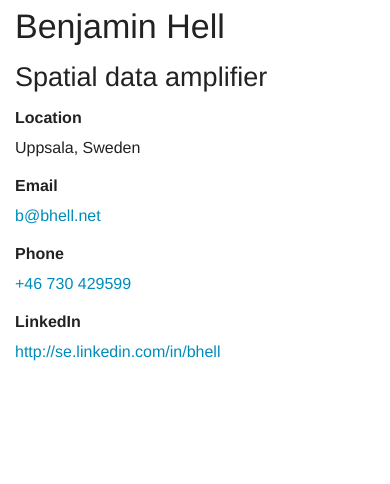
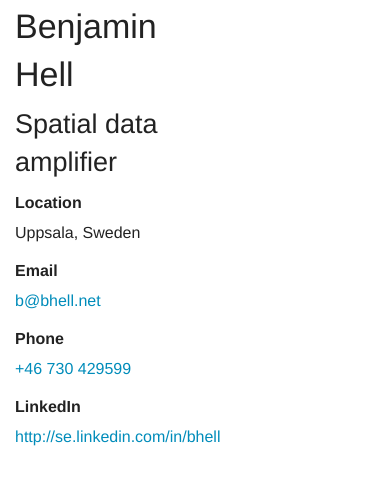
Before and after one commit to bhell/www.bhell.net, a website: page index.html in a window 390 px wide. Drawn offline with Linux system fonts and the light colour scheme.

Commit message:
Mobile first

```diff
--- a/index.html
+++ b/index.html
@@ -13,7 +13,7 @@
   </head>
   <body>
     <div class="row">
-      <div class="large-12 columns">
+      <div class="small-6 columns">
         <hgroup>
           <h1>Benjamin Hell</h1>
           <h2>Spatial data amplifier</h2>
```
